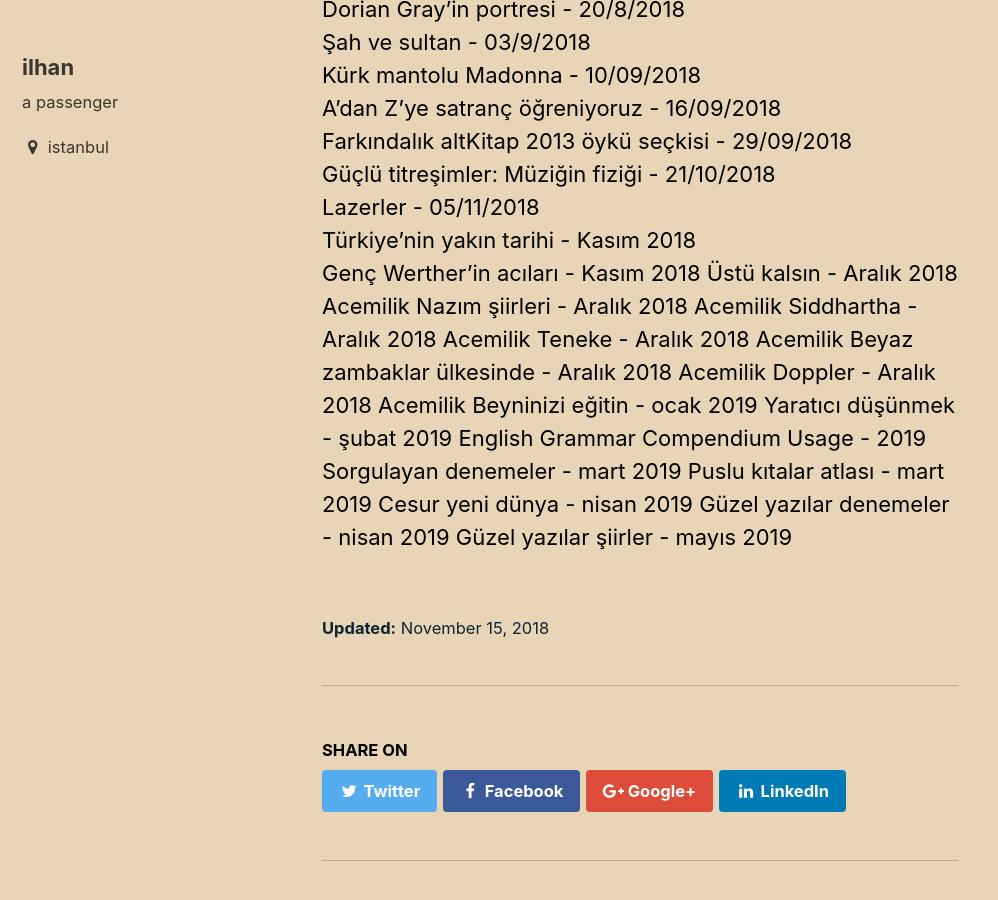
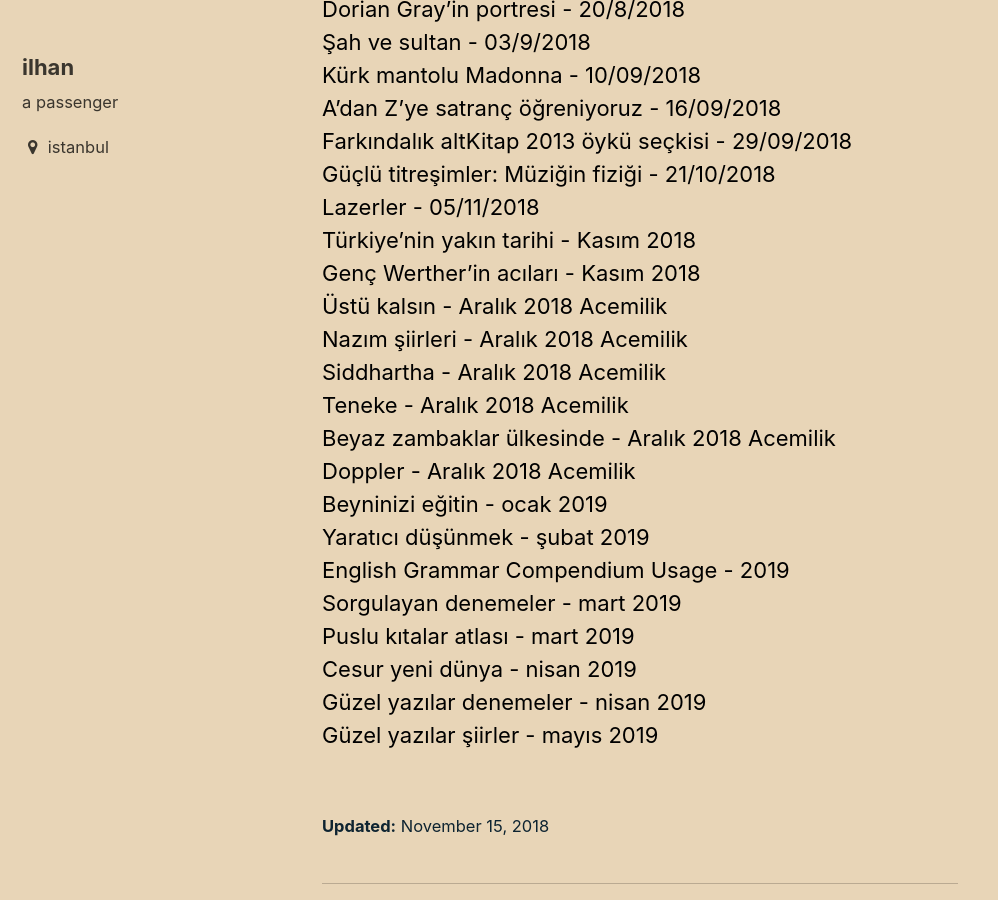
Before and after one commit to ilhangoren/ilhangoren.github.io, a Jekyll site: the page built from _posts/2018-11-15-Listem.md, in a window 1280 px wide and 900 px high, scrolled down 4781 px. Shown: the whole window, without its empty margins (0-998 px from the left). Built offline with Jekyll 4.4.1, drawn with Linux system fonts in a browser that asks for light colours.

Commit message:
new line edtting

```diff
--- a/_posts/2018-11-15-Listem.md
+++ b/_posts/2018-11-15-Listem.md
@@ -143,18 +143,18 @@
 Güçlü titreşimler: Müziğin fiziği - 21/10/2018 <br>
 Lazerler - 05/11/2018 <br>
 Türkiye'nin yakın tarihi - Kasım 2018 <br>
-Genç Werther'in acıları - Kasım 2018
-Üstü kalsın - Aralık 2018 Acemilik
-Nazım şiirleri - Aralık 2018 Acemilik
-Siddhartha - Aralık 2018 Acemilik
-Teneke - Aralık 2018 Acemilik
-Beyaz zambaklar ülkesinde - Aralık 2018 Acemilik
-Doppler - Aralık 2018 Acemilik
-Beyninizi eğitin - ocak 2019
-Yaratıcı düşünmek - şubat 2019
-English Grammar Compendium Usage - 2019
-Sorgulayan denemeler - mart 2019
-Puslu kıtalar atlası - mart 2019
-Cesur yeni dünya - nisan 2019
-Güzel yazılar denemeler - nisan 2019
-Güzel yazılar şiirler - mayıs 2019
+Genç Werther'in acıları - Kasım 2018 <br>
+Üstü kalsın - Aralık 2018 Acemilik <br>
+Nazım şiirleri - Aralık 2018 Acemilik <br>
+Siddhartha - Aralık 2018 Acemilik <br>
+Teneke - Aralık 2018 Acemilik <br>
+Beyaz zambaklar ülkesinde - Aralık 2018 Acemilik <br>
+Doppler - Aralık 2018 Acemilik <br>
+Beyninizi eğitin - ocak 2019 <br>
+Yaratıcı düşünmek - şubat 2019 <br>
+English Grammar Compendium Usage - 2019 <br>
+Sorgulayan denemeler - mart 2019 <br>
+Puslu kıtalar atlası - mart 2019 <br>
+Cesur yeni dünya - nisan 2019 <br>
+Güzel yazılar denemeler - nisan 2019 <br>
+Güzel yazılar şiirler - mayıs 2019 <br>
```
